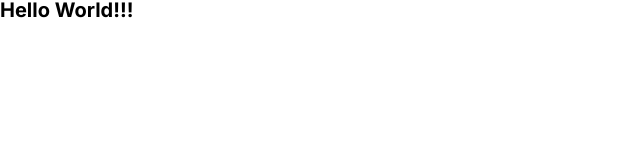
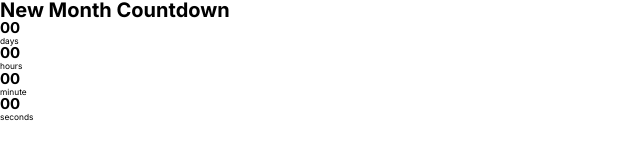
Before and after one commit to mahmoudfouadweb/Modern-javaScript-Build-Real-17-Projects, a plain HTML site: page -- 04. Countdown Timer/index.html in a window 1280 px wide. Shown: the whole page, without its empty margins (0-640 px from the left). Drawn offline with Linux system fonts and the light colour scheme.

Commit message:
html init

```diff
--- a/-- 04. Countdown Timer/index.html
+++ b/-- 04. Countdown Timer/index.html
@@ -14,9 +14,29 @@
     <link rel="stylesheet" href="styles.css" />
     <!-- Javascript file -->
     <script src="script.js" defer></script>
-    <title>New Document</title>
+    <title>Countdown Timer</title>
   </head>
-  <body>
-    <h1>Hello World!!!</h1>
-  </body>
+  <h1>New Month Countdown</h1>
+  <div class="container">
+    <div class="time-container">
+      <h2 class="days">00</h2>
+      <small>days</small>
+    </div>
+  <div class="container">
+    <div class="time-container">
+      <h2 class="hours">00</h2>
+      <small>hours</small>
+    </div>
+  <div class="container">
+    <div class="time-container">
+      <h2 class="minute">00</h2>
+      <small>minute</small>
+    </div>
+  <div class="container">
+    <div class="time-container">
+      <h2 class="seconds">00</h2>
+      <small>seconds</small>
+    </div>
+  </div>
+  <body></body>
 </html>
```
